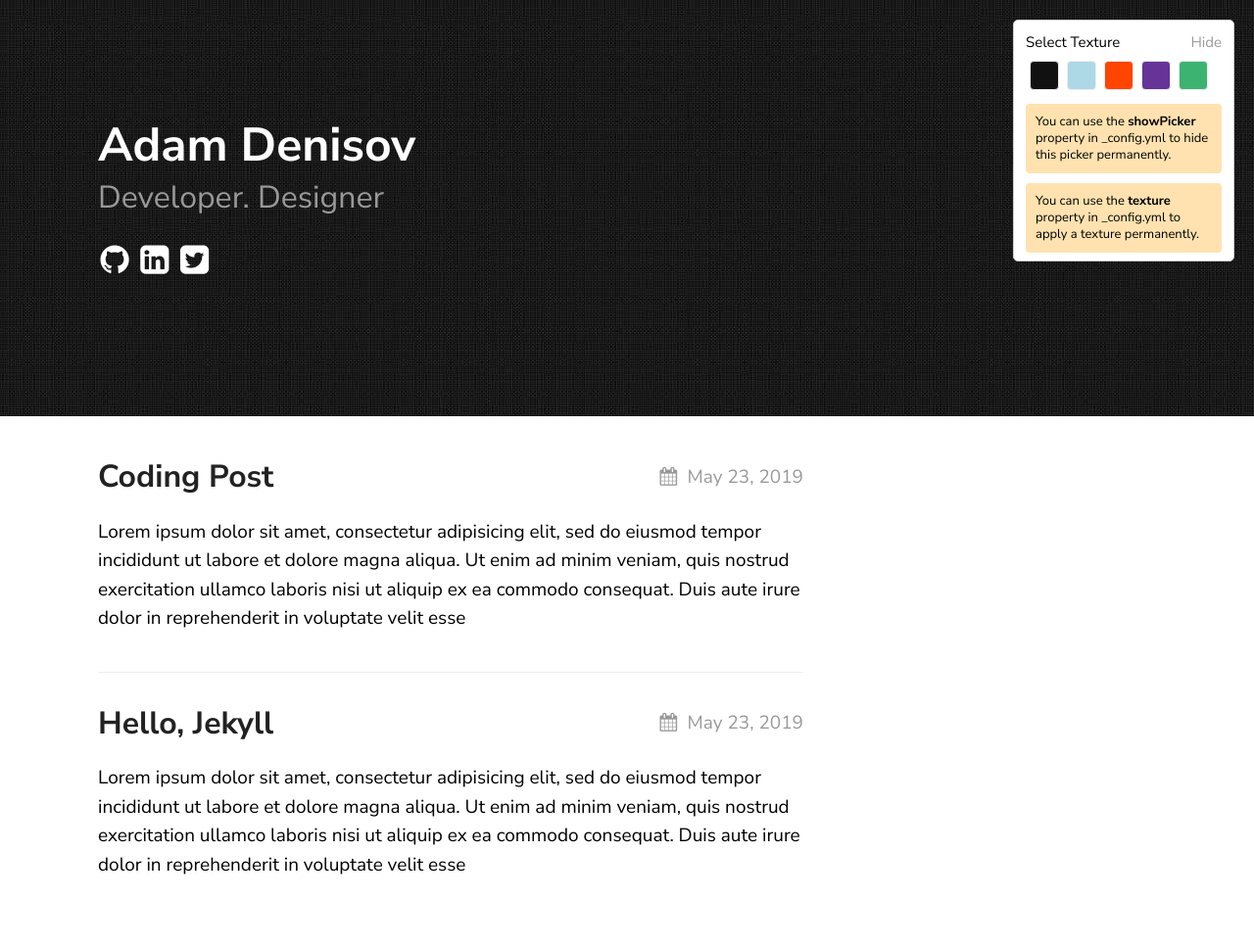
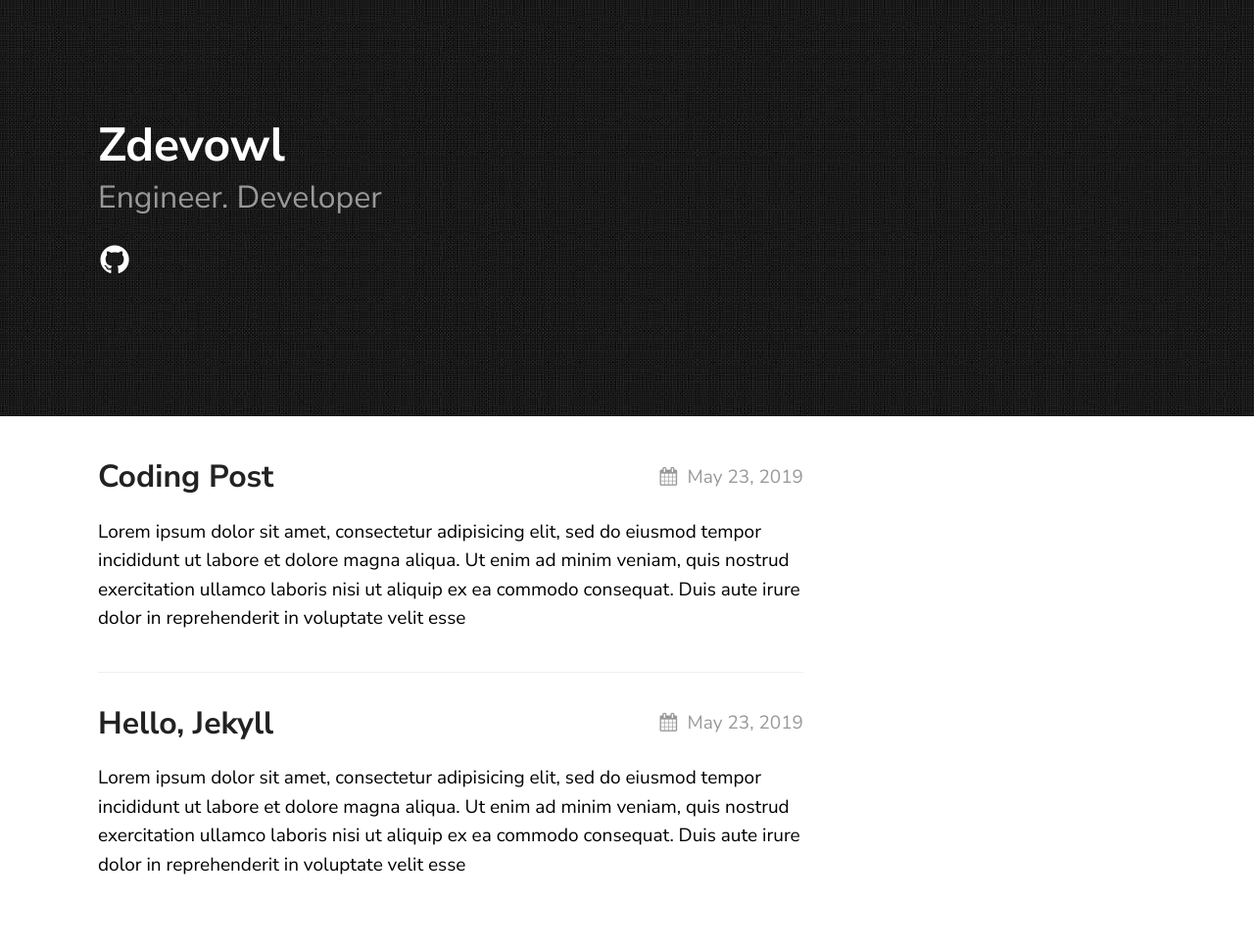
Before and after one commit to zdevowl/zdevowl.github.io, a Jekyll site: the page built from index.md, in a window 1280 px wide. Shown: the whole page at 98% size. Built offline with Jekyll 4.4.1, drawn with Linux system fonts in a browser that asks for light colours.

Commit message:
Modify Name

```diff
--- a/_config.yml
+++ b/_config.yml
@@ -16,18 +16,18 @@ sass:
 
 permalink: /posts/:title/
 texture:
-  title: Adam Denisov
-  tagline: Developer. Designer
+  title: Zdevowl
+  tagline: Engineer. Developer
   date_format: "%b %-d, %Y"
   style: black
   showNav: false
-  showPicker: true
+  showPicker: false
 
   # generate social links in footer
   social_links:
-    twitter: thelehhman
-    github:  thelehhman
-    linkedIn: in/thelehhman
+    #    twitter: zdevowl
+    github:  zdevowl
+    #    linkedIn: in/thelehhman
     rss: rss
 
 
```
